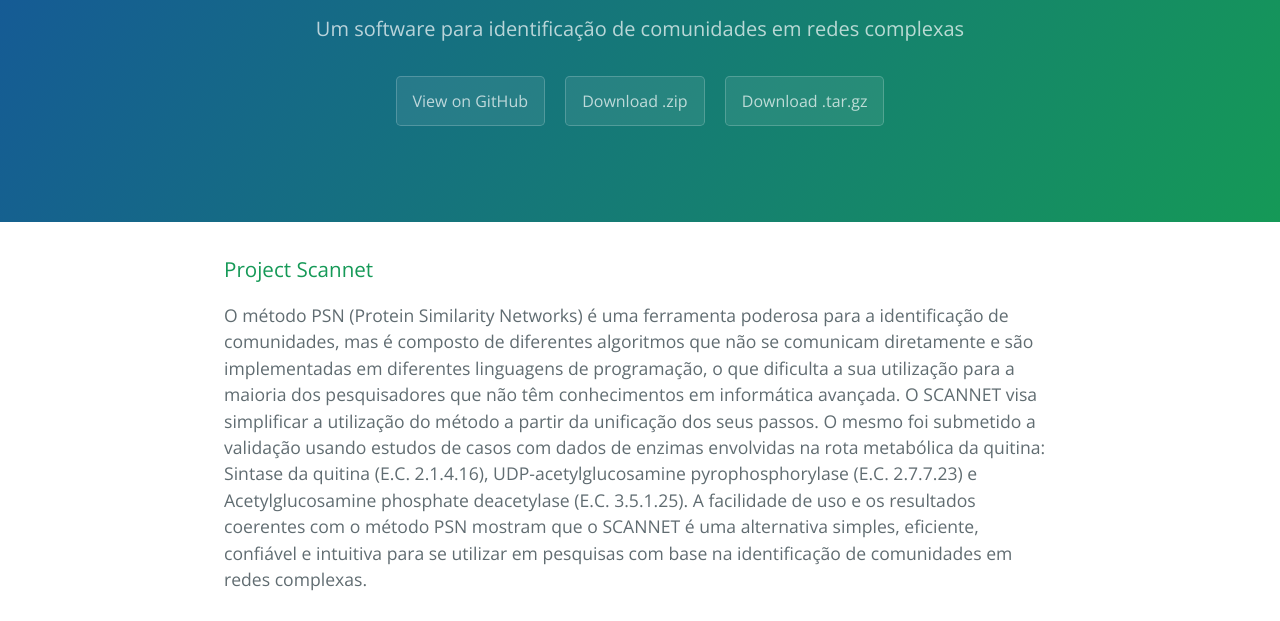
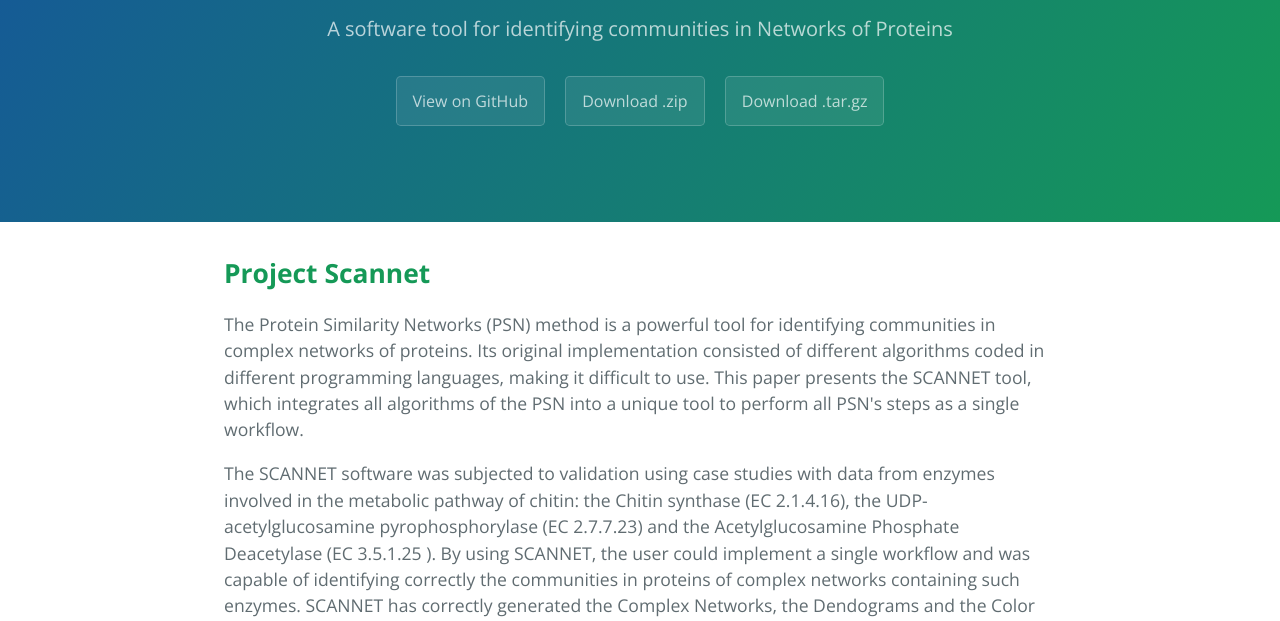
Before and after one commit to projectsc/scannet, a plain HTML site: page index.html in a window 1280 px wide. Shown: the part 161-782 px from the top of the page. Drawn offline with nearby package versions, Linux system fonts and the light colour scheme.

Commit message:
Create gh-pages branch via GitHub

```diff
--- a/index.html
+++ b/index.html
@@ -12,20 +12,22 @@
   <body>
     <section class="page-header">
       <h1 class="project-name">Scannet</h1>
-      <h2 class="project-tagline">Um software para identificação de comunidades em redes complexas</h2>
+      <h2 class="project-tagline">A software tool for identifying communities in Networks of Proteins</h2>
       <a href="https://github.com/projectsc/scannet" class="btn">View on GitHub</a>
       <a href="https://github.com/projectsc/scannet/zipball/master" class="btn">Download .zip</a>
       <a href="https://github.com/projectsc/scannet/tarball/master" class="btn">Download .tar.gz</a>
     </section>
 
     <section class="main-content">
-      <h3>
-<a id="project-scannet" class="anchor" href="#project-scannet" aria-hidden="true"><span class="octicon octicon-link"></span></a>Project Scannet</h3>
+      <h2>
+<a id="project-scannet" class="anchor" href="#project-scannet" aria-hidden="true"><span class="octicon octicon-link"></span></a><strong>Project Scannet</strong>
+</h2>
 
-<p>O método PSN (Protein Similarity Networks) é uma ferramenta poderosa para a identificação de comunidades, mas é composto de diferentes algoritmos que não se comunicam diretamente e são implementadas em diferentes linguagens de programação, o que dificulta a sua utilização para a maioria dos pesquisadores que não têm conhecimentos em informática avançada. O SCANNET visa simplificar a utilização do método a partir da unificação dos seus passos. O mesmo foi submetido a validação usando estudos de casos com dados de enzimas envolvidas na rota metabólica da quitina: Sintase da quitina (E.C. 2.1.4.16), UDP-acetylglucosamine
-pyrophosphorylase (E.C. 2.7.7.23) e Acetylglucosamine phosphate deacetylase (E.C. 3.5.1.25). A facilidade de uso e os
-resultados coerentes com o método PSN mostram que o SCANNET é uma alternativa simples, eficiente, confiável e
-intuitiva para se utilizar em pesquisas com base na identificação de comunidades em redes complexas.</p>
+<p>The Protein Similarity Networks (PSN) method is a powerful tool for identifying communities in complex networks of proteins. Its original implementation consisted of different algorithms coded in different programming languages, making it difficult to use. This paper presents the SCANNET tool, which integrates all algorithms of the PSN into a unique tool to perform all PSN's steps as a single workflow.</p>
+
+<p>The SCANNET software was subjected to validation using case studies with data from enzymes involved in the metabolic pathway of chitin: the Chitin synthase (EC 2.1.4.16), the UDP-acetylglucosamine pyrophosphorylase (EC 2.7.7.23) and the Acetylglucosamine Phosphate Deacetylase (EC 3.5.1.25 ). By using SCANNET, the user could implement a single workflow and was capable of identifying correctly the communities in proteins of complex networks containing such enzymes. SCANNET has correctly generated the Complex Networks, the Dendograms and the Color Matrix for each of the case studies.</p>
+
+<p>The experiments with SCANNET have shown that it is a simple, efficient, reliable and intuitive implementation of the PSN method to identify communities in complex networks of proteins. In addition, SCANNET improves the graphical interface used in the PSN, generating critical networks, dendrograms and color matrixes that can be viewed in the software itself, offering a friendly interface for the users. The next step of our study will be the application of SCANNET in other research areas, in which the identification of communities in complex networks can help the understanding of complex systems.</p>
 
       <footer class="site-footer">
         <span class="site-footer-owner"><a href="https://github.com/projectsc/scannet">Scannet</a> is maintained by <a href="https://github.com/projectsc">projectsc</a>.</span>
```
Also changed, not shown: params.json (+1 -1 lines).
